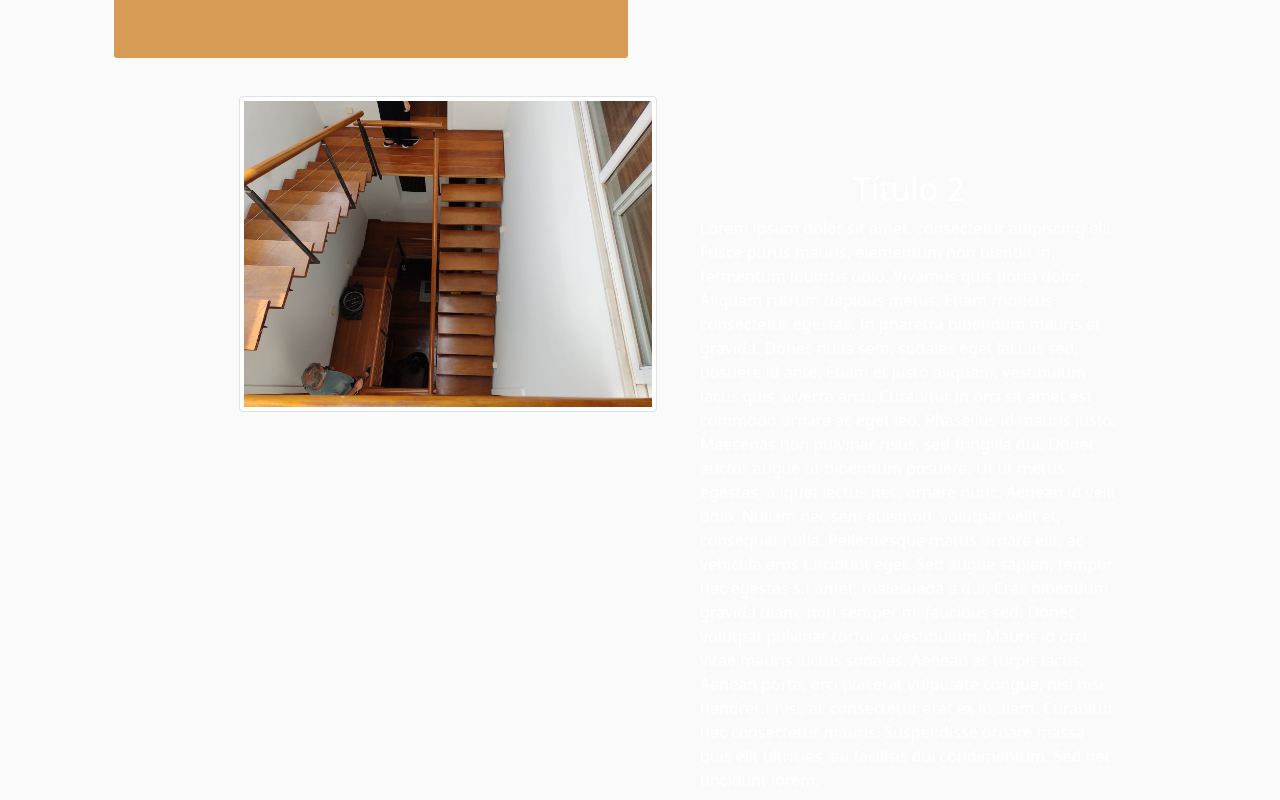
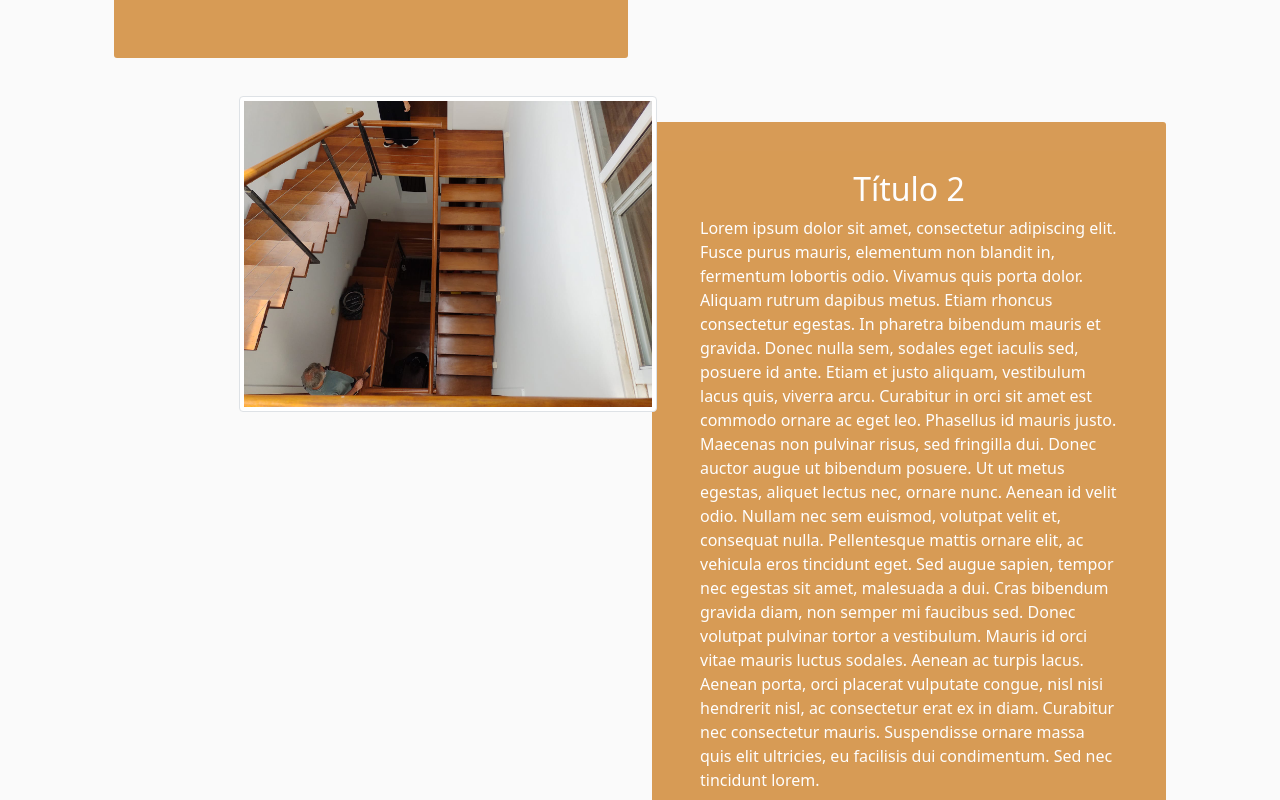
Before and after one commit to ocariocawebdesign/casadaurca, a Gatsby site: page / in a window 1280 px wide. Shown: the part 1120-1920 px from the top of the page. Built offline with nearby package versions, Linux system fonts and the light colour scheme; Gatsby itself is replaced by a stand-in of ours.

Commit message:
Correção no style.css
CSS

```diff
--- a/src/css/style.css
+++ b/src/css/style.css
@@ -77,27 +77,18 @@ main {
 
 .box-content_primary_1 {
   background-color: rgb(207, 132, 45);
-  /*background-image: url("../img/monster.png");
-    background-repeat: no-repeat;
-    background-size: cover;*/
+
   position: relative; /* Adicionamos essa linha */
-  /*opacity: 0.6;*/
+  opacity: 0.8
 
 }
 
-/*.box-content_primary_2 {
+.box-content_primary_2 {
   background-color: rgb(207, 132, 45);
-  background-image: url("../img/monster.png");
-    background-repeat: no-repeat;
-    background-size: cover;
-  position: relative; /* Adicionamos essa linha
-  opacity: 0.8;
-  right: 2px;
-  bottom: 20%;
-  padding: 2rem;
-  margin-top: 5rem;
+  position: relative; /* Adicionamos essa linha */
+  opacity: 0.8
 
-}*/
+}
 
 #conteudo-1 {
   width: 100%;
```
